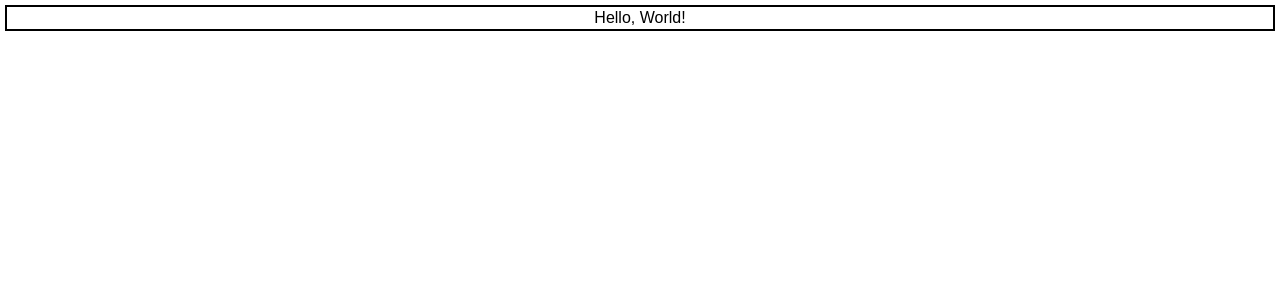
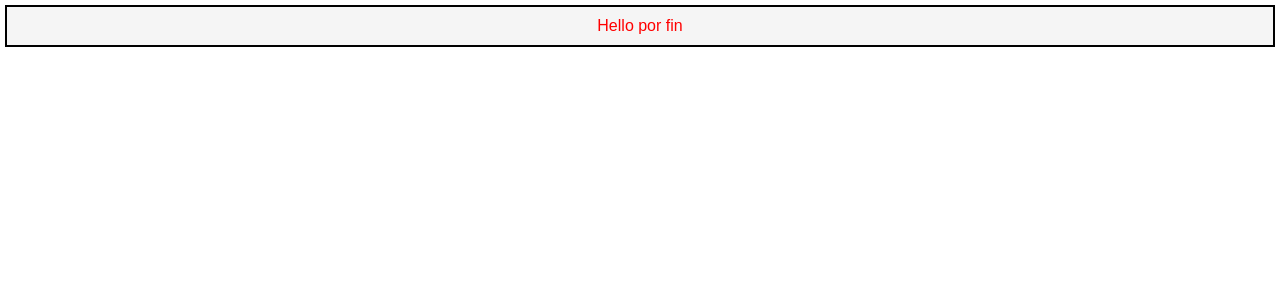
Before and after one commit to ramkyabel/React-Depth-Tutorial, a React (Create React App) app in the folder testing/: page / in a window 1280 px wide. Shown: the top 300 px of the page. Built offline with nearby package versions, Linux system fonts and the light colour scheme.

Commit message:
Created new component

```diff
--- a/testing/src/App.css
+++ /dev/null
@@ -1,6 +0,0 @@
-.App {
-	border: 2px solid black;
-	text-align: center;
-	padding: 2px;
-	margin: 5px;
-}
--- a/testing/src/App.js
+++ b/testing/src/App.js
@@ -1,10 +1,10 @@
 import React from 'react';
-import './App.css';
+import HelloWorld from './HelloWorld'
 
 const App = () => {
   return (<div className="App">
-  	Hello, World!
-  </div>);
+  			<HelloWorld />
+  		</div>);
 };
 
 export default App;
--- /dev/null
+++ b/testing/src/HelloWorld.css
@@ -0,0 +1,8 @@
+.HelloWorld {
+	border: 2px solid black;
+	text-align: center;
+	background: #f5f5f5;
+	color: red;
+	margin: 5px;
+	padding: 10px;
+}
--- /dev/null
+++ b/testing/src/HelloWorld.js
@@ -0,0 +1,8 @@
+import React from 'react';
+import './HelloWorld.css';
+
+const HelloWorld = (props) => {
+	return (<div className="HelloWorld">Hello por fin</div>);
+};
+
+export default HelloWorld;
--- a/testing/src/index.js
+++ b/testing/src/index.js
@@ -5,7 +5,7 @@ import registerServiceWorker from './registerServiceWorker';
 import './index.css';
 
 ReactDOM.render(
-	<App />,
+		<App />,
 	document.getElementById('root'),
 );
 registerServiceWorker();
```
Also changed, not shown: 1 other file (tests, documents, lock files or other folders).
